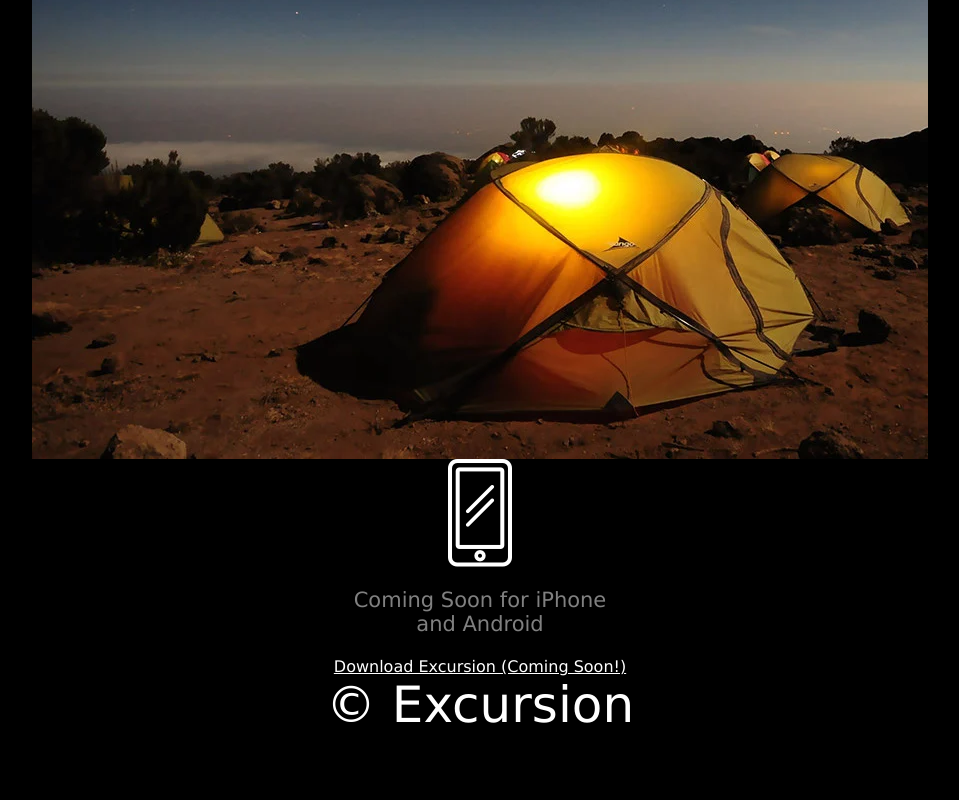
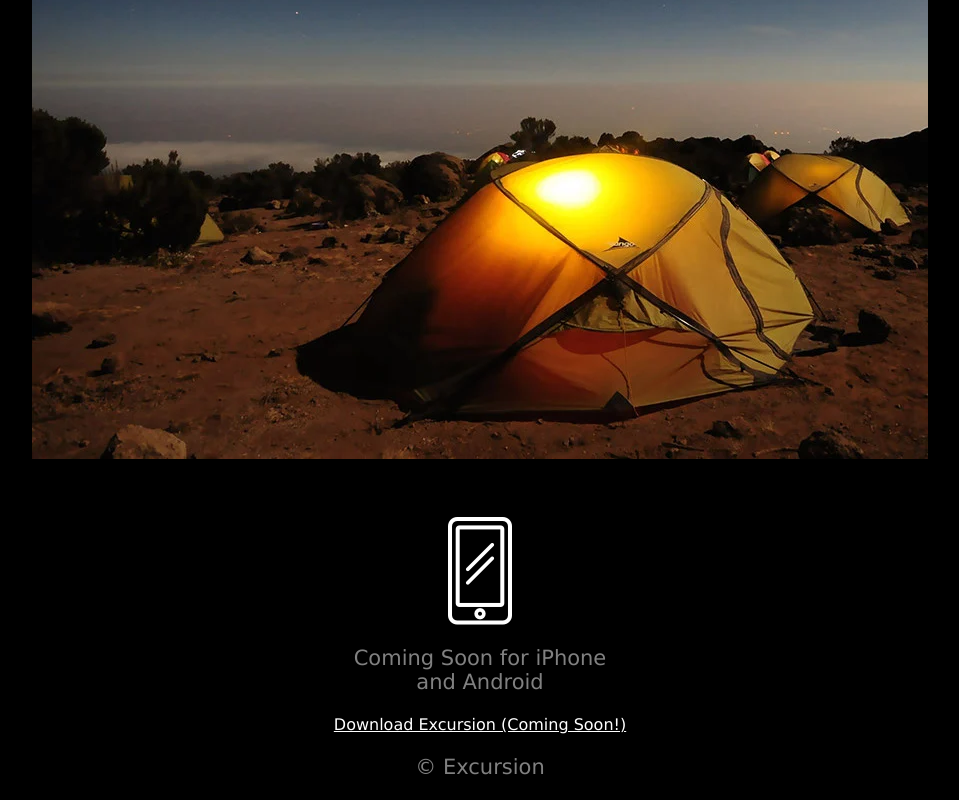
Before and after one commit to casaarmada/excursion, a plain HTML site: page index.html in a window 1280 px wide. Shown: the part 674-1474 px from the top of the page, without its empty margins (160-1119 px from the left). Before the commit the page ends 1416 px from the top, so only its background shows below. Drawn offline with Linux system fonts and the light colour scheme.

Commit message:
added features

```diff
--- a/index.html
+++ b/index.html
@@ -18,7 +18,7 @@
         <div>
             <img src="resources/images/camp.png">
         </div>
-
+            <br>
         <div>
             <img src="resources/images/phone.png">
         </div>
@@ -28,7 +28,7 @@
         <a href="">Download Excursion (Coming Soon!)</a>
 
         <div class='logo'>
-            © Excursion
+            <h3>© Excursion</h3>
         </div>
     </body>
 </html>
--- a/resources/css/style.css
+++ b/resources/css/style.css
@@ -21,9 +21,10 @@ h2 {
 h3 {
     font-size: 21px;
     color: gray;
+
 }
 
-logo {
+.logo {
     text-align: right;
     color:gray;
 }
```
